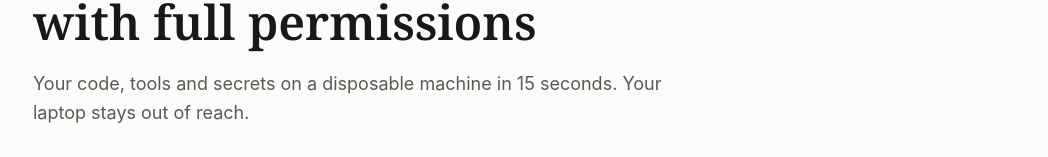
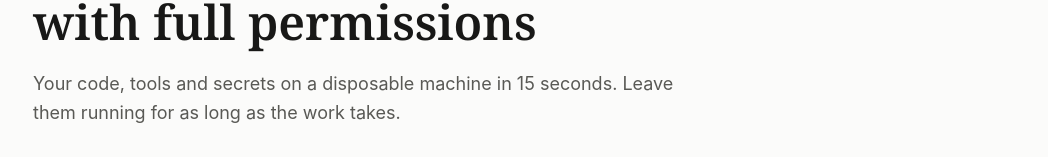
Before and after one commit to Heracraft/factory, a SvelteKit app in the folder apps/web/: page / in a window 1280 px wide. Shown: the part 172-329 px from the top of the page, without its empty margins (115-1163 px from the left). Built offline with nearby package versions, Linux system fonts and the light colour scheme; no server answers.

Commit message:
web: the description says agents can run for as long as the work takes

```diff
--- a/apps/web/src/routes/+page.svelte
+++ b/apps/web/src/routes/+page.svelte
@@ -93,8 +93,8 @@
 			Let your agents run with full permissions
 		</h1>
 		<p class="mt-5 max-w-2xl text-lg leading-relaxed text-zinc-600 dark:text-zinc-400">
-			Your code, tools and secrets on a disposable machine in 15 seconds. Your laptop stays out of
-			reach.
+			Your code, tools and secrets on a disposable machine in 15 seconds. Leave them running for as
+			long as the work takes.
 		</p>
 
 		<div class="mt-8 flex flex-wrap items-center gap-3">
```
